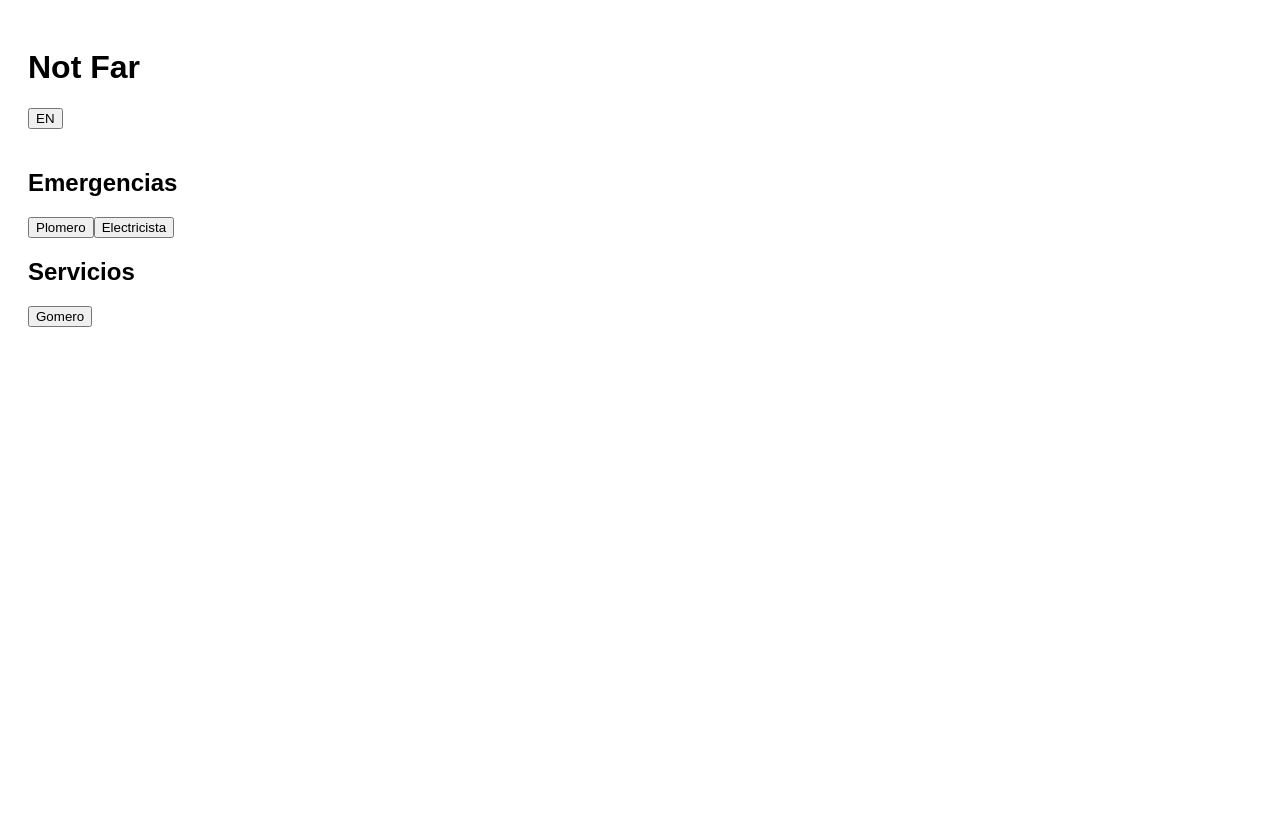
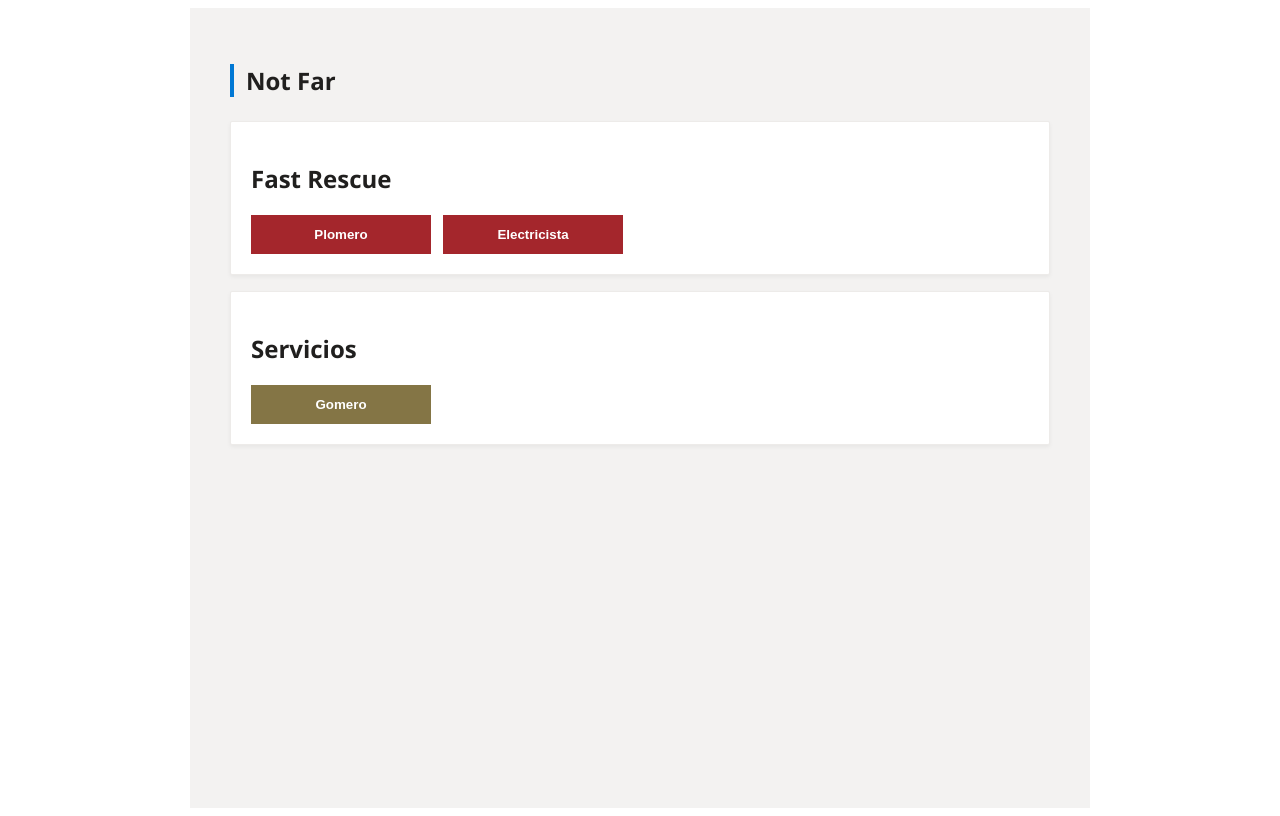
Before and after one commit to JavierTLoina/NotFar-Find-your-Rescue-, a React (Vite) app in the folder NotFar/: page / in a window 1280 px wide. Built offline with nearby package versions, Linux system fonts and the light colour scheme.

Commit message:
feat: UI enhancements with SCSS

```diff
--- a/NotFar/package.json
+++ b/NotFar/package.json
@@ -27,6 +27,7 @@
     "eslint-plugin-react-hooks": "^7.1.1",
     "eslint-plugin-react-refresh": "^0.5.2",
     "globals": "^17.5.0",
+    "sass": "^1.99.0",
     "typescript": "~6.0.2",
     "typescript-eslint": "^8.58.2",
     "vite": "^8.0.9"
--- /dev/null
+++ b/NotFar/src/App.css
@@ -0,0 +1,59 @@
+.app {
+  font-family: "Segoe UI", system-ui, sans-serif;
+  background-color: #f3f2f1;
+  color: #201f1e;
+  min-height: 100vh;
+  padding: 16px;
+  box-sizing: border-box;
+}
+.app .title {
+  font-size: 1.5rem;
+  font-weight: 600;
+  margin-bottom: 24px;
+  border-left: 4px solid #0078d4;
+  padding-left: 12px;
+}
+.app .card {
+  background: #ffffff;
+  border: 1px solid #edebe9;
+  padding: 20px;
+  border-radius: 2px;
+  box-shadow: 0 2px 4px rgba(0, 0, 0, 0.05);
+  margin-bottom: 16px;
+}
+.app .btn {
+  width: 100%;
+  background-color: #0078d4;
+  color: white;
+  border: none;
+  padding: 12px 20px;
+  font-weight: 600;
+  cursor: pointer;
+  transition: background 0.2s ease;
+  display: block;
+}
+.app .btn:hover {
+  background-color: #106ebe;
+}
+.app .btn.btn-red {
+  background-color: #a4262c;
+}
+.app .btn.btn-gold {
+  background-color: #847545;
+}
+
+@media (min-width: 768px) {
+  .app {
+    max-width: 900px;
+    margin: 0 auto;
+    padding: 40px;
+  }
+  .app .btn {
+    width: auto;
+    display: inline-block;
+    min-width: 180px;
+    margin-right: 12px;
+  }
+}
+
+/*# sourceMappingURL=App.css.map */
--- /dev/null
+++ b/NotFar/src/App.scss
@@ -0,0 +1,70 @@
+$ms-blue: #0078d4;
+$ms-bg: #f3f2f1;
+$ms-black: #201f1e;
+$ms-white: #ffffff;
+$ms-border: #edebe9;
+
+.app {
+  font-family: "Segoe UI", system-ui, sans-serif;
+  background-color: $ms-bg;
+  color: $ms-black;
+  min-height: 100vh;
+  padding: 16px;
+  box-sizing: border-box;
+
+  .title {
+    font-size: 1.5rem;
+    font-weight: 600;
+    margin-bottom: 24px;
+    border-left: 4px solid $ms-blue;
+    padding-left: 12px;
+  }
+
+  .card {
+    background: $ms-white;
+    border: 1px solid $ms-border;
+    padding: 20px;
+    border-radius: 2px;
+    box-shadow: 0 2px 4px rgba(0, 0, 0, 0.05);
+    margin-bottom: 16px;
+  }
+
+  .btn {
+    width: 100%;
+    background-color: $ms-blue;
+    color: white;
+    border: none;
+    padding: 12px 20px;
+    font-weight: 600;
+    cursor: pointer;
+    transition: background 0.2s ease;
+    display: block;
+
+    &:hover {
+      background-color: #106ebe;
+    }
+
+    &.btn-red {
+      background-color: #a4262c;
+    }
+
+    &.btn-gold {
+      background-color: #847545;
+    }
+  }
+}
+
+@media (min-width: 768px) {
+  .app {
+    max-width: 900px;
+    margin: 0 auto;
+    padding: 40px;
+
+    .btn {
+      width: auto;
+      display: inline-block;
+      min-width: 180px;
+      margin-right: 12px;
+    }
+  }
+}
--- a/NotFar/src/App.tsx
+++ b/NotFar/src/App.tsx
@@ -1,4 +1,5 @@
 import { useState } from "react";
+import "./App.scss";
 import { grafo } from "./data/grafo";
 import { tecnicos } from "./data/tecnico";
 import { dijkstraConRuta, obtenerRuta } from "./utils/dijkstra";
@@ -11,26 +12,6 @@ type Resultado = {
 
 function App() {
   const [resultado, setResultado] = useState<Resultado | null>(null);
-  const [idioma, setIdioma] = useState<"es" | "en">("es");
-
-  const textos = {
-    es: {
-      titulo: "Not Far",
-      urgente: "Emergencias",
-      normal: "Servicios",
-      tecnico: "Técnico",
-      distancia: "Distancia",
-      ruta: "Ruta",
-    },
-    en: {
-      titulo: "Not Far",
-      urgente: "Fast Rescue",
-      normal: "Services",
-      tecnico: "Technician",
-      distancia: "Distance",
-      ruta: "Route",
-    },
-  };
 
   const buscarTecnico = (tipo: string, destino: string) => {
     let mejor: string | null = null;
@@ -53,36 +34,43 @@ function App() {
   };
 
   return (
-    <div style={{ padding: "20px", fontFamily: "Arial" }}>
-      <h1>{textos[idioma].titulo}</h1>
+    <div className="app">
+      <h1 className="title">Not Far</h1>
 
-      <button
-        onClick={() => setIdioma(idioma === "es" ? "en" : "es")}
-        style={{ marginBottom: "20px" }}
-      >
-        {idioma === "es" ? "EN" : "ES"}
-      </button>
+      <div className="card">
+        <h2>Fast Rescue</h2>
 
-      <h2>{textos[idioma].urgente}</h2>
-      <button onClick={() => buscarTecnico("plomero", "D")}>Plomero</button>
-      <button onClick={() => buscarTecnico("electricista", "D")}>
-        Electricista
-      </button>
+        <button
+          className="btn btn-red"
+          onClick={() => buscarTecnico("plomero", "D")}
+        >
+          Plomero
+        </button>
 
-      <h2 style={{ marginTop: "20px" }}>{textos[idioma].normal}</h2>
-      <button onClick={() => buscarTecnico("gomero", "D")}>Gomero</button>
+        <button
+          className="btn btn-red"
+          onClick={() => buscarTecnico("electricista", "D")}
+        >
+          Electricista
+        </button>
+      </div>
+
+      <div className="card">
+        <h2>Servicios</h2>
+
+        <button
+          className="btn btn-gold"
+          onClick={() => buscarTecnico("gomero", "D")}
+        >
+          Gomero
+        </button>
+      </div>
 
       {resultado && (
-        <div style={{ marginTop: "20px" }}>
-          <h3>
-            {textos[idioma].tecnico}: {resultado.mejor}
-          </h3>
-          <p>
-            {textos[idioma].distancia}: {resultado.mejorDist}
-          </p>
-          <p>
-            {textos[idioma].ruta}: {resultado.ruta.join(" → ")}
-          </p>
+        <div className="card">
+          <h3>Técnico: {resultado.mejor}</h3>
+          <p>Distancia: {resultado.mejorDist}</p>
+          <p>Ruta: {resultado.ruta.join(" → ")}</p>
         </div>
       )}
     </div>
--- a/NotFar/src/main.tsx
+++ b/NotFar/src/main.tsx
@@ -1,6 +1,7 @@
 import { StrictMode } from "react";
 import { createRoot } from "react-dom/client";
 import App from "./App.tsx";
+import "./App.css";
 
 createRoot(document.getElementById("root")!).render(
   <StrictMode>
```
Also changed, not shown: 2 other files (tests, documents, lock files or other folders).
